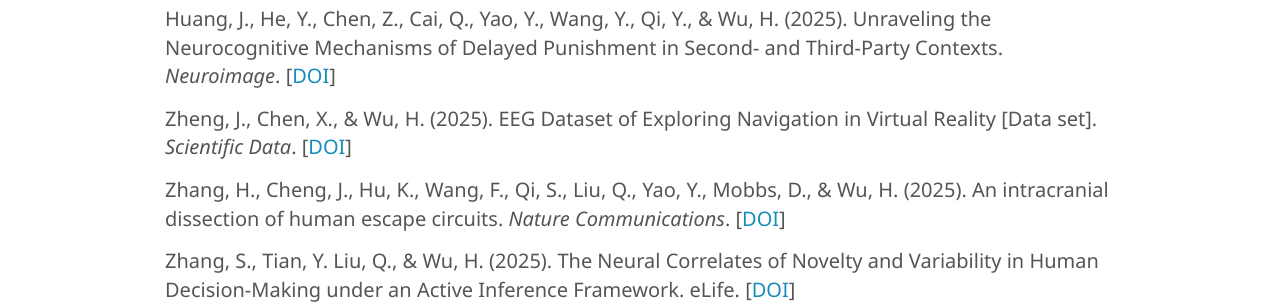
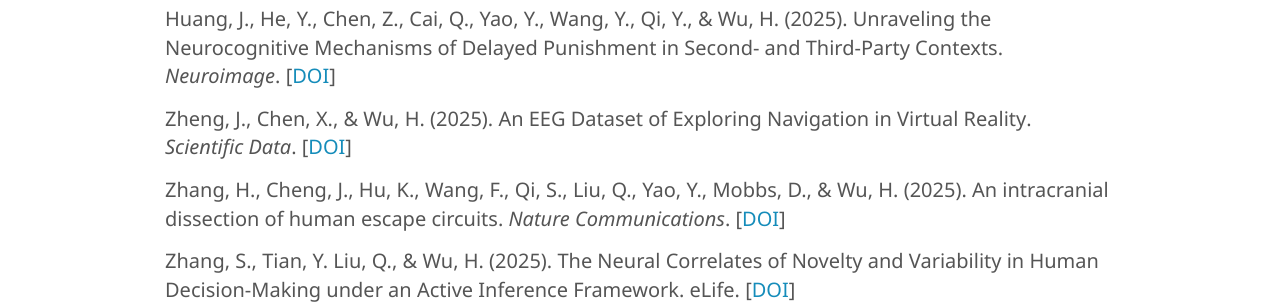
Before and after one commit to andlab-um/lab-website, a Jekyll site: the page built from _pages/publication.md, in a window 1280 px wide and 900 px high, scrolled down 832 px. Shown: the part 155-459 px from the top of the window. Built offline with Jekyll 4.4.1, drawn with Linux system fonts in a browser that asks for light colours; nearby versions of some CDN libraries.

Commit message:
Update publication.md

```diff
--- a/_pages/publication.md
+++ b/_pages/publication.md
@@ -36,7 +36,7 @@ Xu, X. J., Yang, G., Huang, J., Wang, R., & Wu, H. (2025). **Unraveling the neur
 
 Huang, J., He, Y., Chen, Z., Cai, Q., Yao, Y., Wang, Y., Qi, Y., & Wu, H. (2025). **Unraveling the Neurocognitive Mechanisms of Delayed Punishment in Second- and Third-Party Contexts**. *Neuroimage*. [[DOI](https://doi.org/10.1016/j.neuroimage.2025.121574){:target="_blank"}]
 
-Zheng, J., Chen, X., & Wu, H. (2025). **EEG Dataset of Exploring Navigation in Virtual Reality [Data set]**. *Scientific Data*. [[DOI](https://doi.org/10.57760/sciencedb.23155){:target="_blank"}]
+Zheng, J., Chen, X., & Wu, H. (2025). **An EEG Dataset of Exploring Navigation in Virtual Reality**. *Scientific Data*. [[DOI](https://doi.org/10.1038/s41597-025-06175-2){:target="_blank"}]
 
 Zhang, H., Cheng, J., Hu, K., Wang, F., Qi, S., Liu, Q., Yao, Y., Mobbs, D., & Wu, H. (2025). **An intracranial dissection of human escape circuits**. *Nature Communications*. [[DOI](https://doi.org/10.1038/s41467-025-60666-9){:target="_blank"}]
 
```
